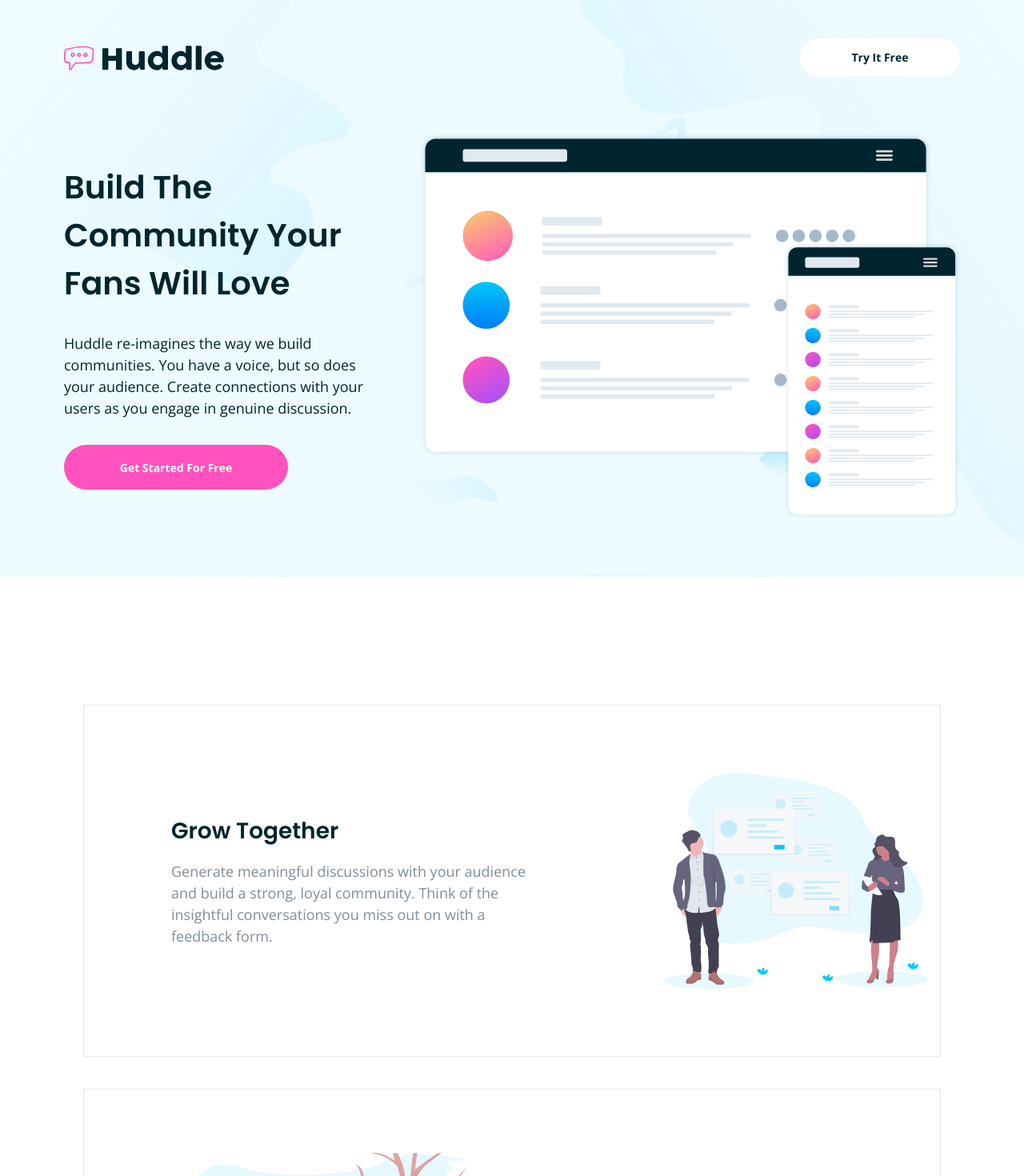
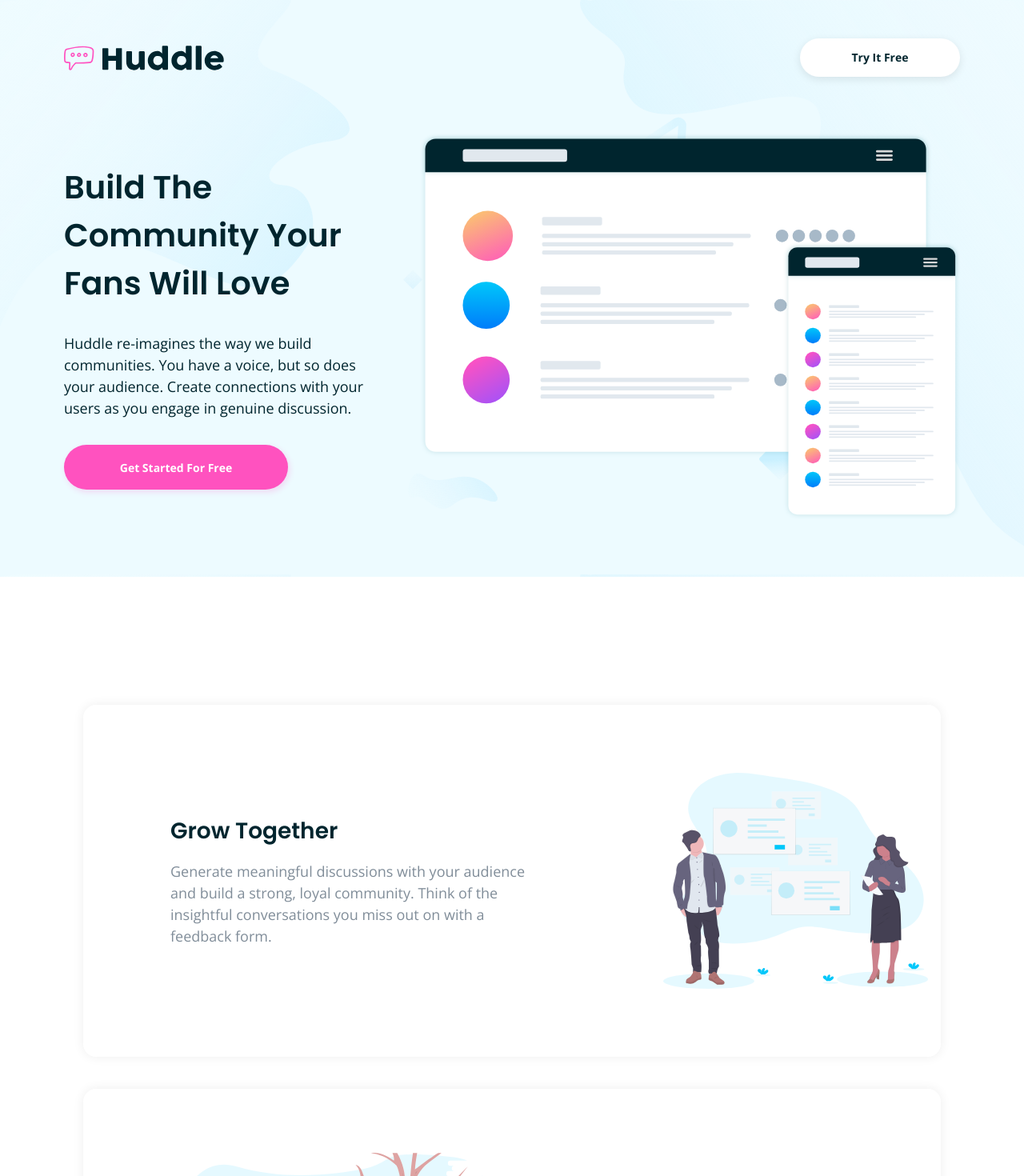
Before and after one commit to shaversj/huddle-landing-page, a React (Vite) app: page / in a window 1280 px wide. Shown: the top 1470 px of the page at 80% size. Built offline with nearby package versions, Linux system fonts and the light colour scheme.

Commit message:
Add shadows

```diff
--- a/src/App.jsx
+++ b/src/App.jsx
@@ -7,7 +7,7 @@ function App() {
         <div className={"bg-[#EDFBFF] bg-[url('/bg-hero-desktop.svg')] px-20"}>
           <header className={"flex items-center pt-12"}>
             <img className={"h-[31px] w-[200px]"} src="/logo.svg" alt="Huddle Logo" />
-            <button className={"ml-auto h-12 w-[12.5rem] rounded-full bg-white font-openSans text-[0.875rem] font-bold leading-[1.188rem] text-very-dark-cyan"}>Try It Free</button>
+            <button className={"shadow-button-shadow ml-auto h-12 w-[12.5rem] rounded-full bg-white font-openSans text-[0.875rem] font-bold leading-[1.188rem] text-very-dark-cyan"}>Try It Free</button>
           </header>
           <section className={"flex items-center gap-x-[3.375rem] pb-[4.5rem] pt-[4.438rem]"}>
             <div className={"basis-[40%] space-y-8"}>
@@ -15,14 +15,14 @@ function App() {
               <p className={"font-openSans text-[1.125rem] leading-[1.688rem] text-very-dark-cyan"}>
                 Huddle re-imagines the way we build communities. You have a voice, but so does your audience. Create connections with your users as you engage in genuine discussion.{" "}
               </p>
-              <button className={"h-[3.5rem] w-[17.5rem] rounded-full bg-pink text-center font-openSans text-[0.875rem] font-bold leading-[1.188rem] text-white"}>Get Started For Free</button>
+              <button className={"shadow-hero-button-shadow h-[3.5rem] w-[17.5rem] rounded-full bg-pink text-center font-openSans text-[0.875rem] font-bold leading-[1.188rem] text-white"}>Get Started For Free</button>
             </div>
             <img className={"h-[30.125rem] w-[42.5rem]"} src="/illustration-mockups.svg" alt="Screen Mockups" />
           </section>
         </div>
         <section className={"space-y-10 pb-[344px]"}>
           {features.map((description, index) => (
-            <article key={index} className={"mx-[104px] mt-[160px] flex h-[440px] items-center gap-x-[168px] border pl-[109px] pr-4 even:flex-row-reverse"}>
+            <article key={index} className={"shadow-feature-shadow mx-[104px] mt-[160px] flex h-[440px] items-center gap-x-[168px] rounded-2xl pl-[109px] pr-4 even:flex-row-reverse"}>
               <div>
                 <h2 className={"font-poppins text-[28px] font-semibold leading-[42px] text-very-dark-cyan"}>{description.title}</h2>
                 <p className={"pt-4 font-openSans text-[18px] leading-[27px] text-grayish-blue"}>{description.description}</p>
@@ -33,10 +33,9 @@ function App() {
             </article>
           ))}
         </section>
-
         <section className={"shadow-cta-shadow absolute left-1/2 z-10 -ml-[400px] flex h-[280px] w-[800px] -translate-y-2/3 flex-col items-center justify-center rounded-[15px] bg-white"}>
           <p className={"font-poppins text-[32px] font-semibold leading-[60px] text-very-dark-cyan"}>Ready To Build Your Community?</p>
-          <button className={"mt-8 h-[80px] w-[400px] rounded-full bg-pink text-center font-openSans text-[20px] font-bold leading-[30px] text-white"}>Get Started For Free</button>
+          <button className={"shadow-cta-button-shadow mt-8 h-[80px] w-[400px] rounded-full bg-pink text-center font-openSans text-[20px] font-bold leading-[30px] text-white"}>Get Started For Free</button>
         </section>
         <footer className={"z-20 bg-very-dark-cyan px-[120px] pb-16 pt-[144px] font-openSans text-[14px] leading-6 text-[#DFE4F0]"}>
           <img className={"h-6 w-[152px]"} src="/logo-footer.svg" alt="Huddle Logo" />
--- a/tailwind.config.js
+++ b/tailwind.config.js
@@ -5,6 +5,10 @@ export default {
     extend: {
       boxShadow: {
         "cta-shadow": "0px 6px 13px rgba(0, 37, 46, 0.223053)",
+        "cta-button-shadow": "0px 6px 13px rgba(0, 37, 46, 0.223053)",
+        "feature-shadow": "0px 0px 14px rgba(0, 0, 0, 0.07)",
+        "button-shadow": "0px 3px 11px rgba(0, 0, 0, 0.0954201)",
+        "hero-button-shadow": "2px 3px 6px 1px rgba(255, 82, 193, 0.166185)",
       },
       screens: {
         sm: "375px",
```
